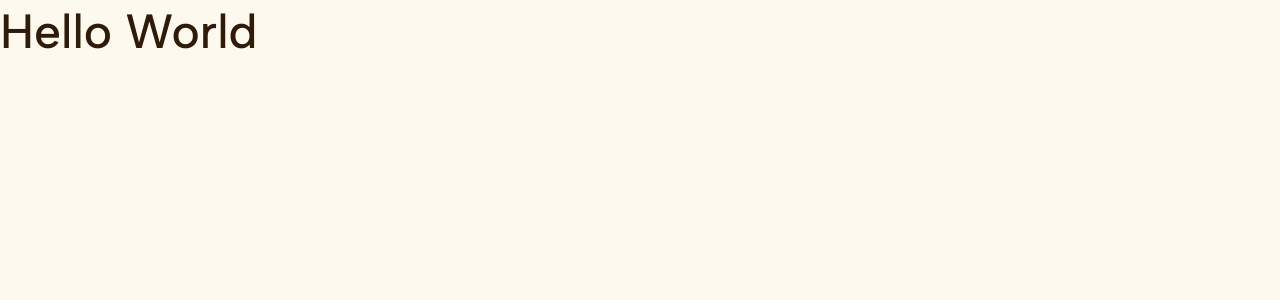
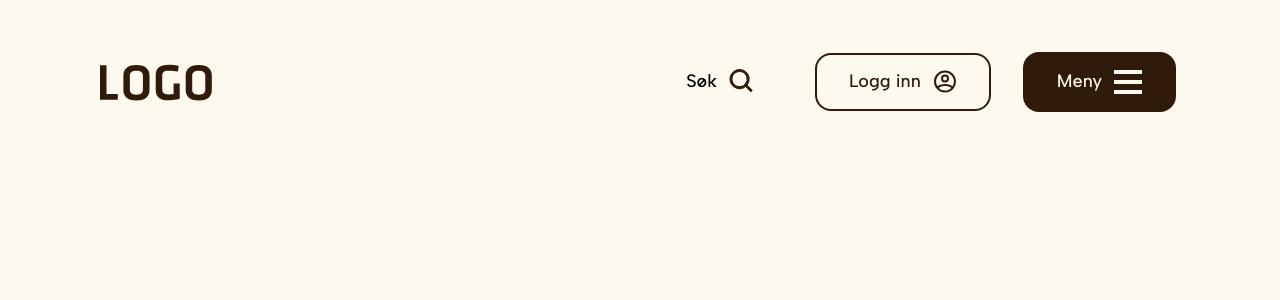
Before and after one commit to danielacb/challenge_forestry, a React (Vite) app: page / in a window 1280 px wide. Shown: the top 300 px of the page. Built offline with nearby package versions, Linux system fonts and the light colour scheme.

Commit message:
create Header component

```diff
--- a/src/App.tsx
+++ b/src/App.tsx
@@ -1,5 +1,11 @@
+import Header from './components/Header'
+
 function App() {
-  return <h1>Hello World</h1>
+  return (
+    <>
+      <Header />
+    </>
+  )
 }
 
 export default App
--- /dev/null
+++ b/src/components/Header/Menu/Megamenu/Megamenu.tsx
@@ -0,0 +1,67 @@
+import Button from '../../../Button'
+import Grid from '../../../Grid'
+import ArrowIcon from '../../../Icons/Arrow'
+import ProfileIcon from '../../../Icons/Profile'
+import { topLinks, bottomLinks } from './links'
+
+import styles from './styles.module.scss'
+
+type Props = {
+  isOpen: boolean
+  closeMenu: () => void
+}
+
+export default function Megamenu({ isOpen, closeMenu }: Props) {
+  return (
+    <div className={`${styles.megamenu} ${isOpen ? styles.open : `closed`}`}>
+      <div className={styles.overlay} />
+      <div className={styles.content}>
+        <Grid>
+          <div className={styles.buttonContainer}>
+            <Button onClick={closeMenu} icon={<MenuIconClose />}>
+              Lukk
+            </Button>
+          </div>
+          <div className={styles.menusContainer}>
+            {topLinks.map((links) => (
+              <nav key={links.baseLink} className={styles.menu}>
+                <li>
+                  <a href="#" className={styles.baseMenuLink}>
+                    {links.baseLink}
+                    <ArrowIcon size="36" />
+                  </a>
+                </li>
+                {links.links.map((link) => (
+                  <li key={link}>
+                    <a href="#">{link}</a>
+                  </li>
+                ))}
+              </nav>
+            ))}
+            <nav className={styles.nav}>
+              {bottomLinks.map((link) => (
+                <a href="#" key={link} className={styles.baseMenuLink}>
+                  {link}
+                  <ArrowIcon size="36" />
+                </a>
+              ))}
+            </nav>
+            <div className={styles.loginButton}>
+              <Button variant="secondary" icon={<ProfileIcon />}>
+                Logg inn
+              </Button>
+            </div>
+          </div>
+        </Grid>
+      </div>
+    </div>
+  )
+}
+
+function MenuIconClose() {
+  return (
+    <div className={styles.closeIcon}>
+      <i className={styles.line} />
+    </div>
+  )
+}
--- /dev/null
+++ b/src/components/Header/Menu/Megamenu/links.ts
@@ -0,0 +1,38 @@
+export const topLinks = [
+  {
+    baseLink: 'Skogtjenester',
+    links: [
+      'Skogbruksplanlegging',
+      'Skogsdrift, hogst og tømmersalg',
+      'Hjelp til tømmeroppgjør',
+      'Skogkultur, planting og pleie',
+      'Frivillig vern av skog',
+      'Reguleringsplan for areal',
+    ],
+  },
+  {
+    baseLink: 'Bli andelseier',
+    links: [
+      'Skogeierlag',
+      'Skogforsikring',
+      'Tømmertransport',
+      'Kartlegging av eiendom',
+    ],
+  },
+  {
+    baseLink: 'Bærekraft og miljø',
+    links: [
+      'Sertifisering av tømmer',
+      'Miljøkrav',
+      'Biologisk mangfold',
+      'Skog og klima',
+    ],
+  },
+]
+
+export const bottomLinks = [
+  'Finn din skogbruksleder',
+  'Om Allskog',
+  'Arrangementer',
+  'Aktuelt',
+]
--- /dev/null
+++ b/src/components/Header/Menu/Megamenu/styles.module.scss
@@ -0,0 +1,184 @@
+@import '/src/styles/breakpoints.scss';
+
+.megamenu {
+  width: 100%;
+  height: 0;
+  opacity: 0;
+  transition: 0.5s;
+  pointer-events: none;
+  background-color: var(--green-200);
+
+  position: absolute;
+  top: 0;
+  left: 0;
+  z-index: 100;
+}
+
+.open {
+  pointer-events: auto;
+  height: auto;
+  min-height: 100vh;
+  opacity: 1;
+}
+
+.buttonContainer {
+  padding: 48px 0;
+  width: 100%;
+  grid-column: 1 / -1;
+
+  button {
+    width: 110px;
+  }
+}
+
+.menusContainer {
+  grid-column: 2 / -1;
+  display: grid;
+  gap: var(--x-large);
+  row-gap: var(--space-x-large);
+  width: calc(100% - var(--space-x-large));
+}
+
+.menu {
+  text-align: left;
+
+  li + li {
+    max-width: 237px;
+    margin-top: var(--space-medium);
+  }
+}
+
+.baseMenuLink {
+  font-size: 1.25rem;
+  text-decoration: underline;
+  text-underline-offset: 25%;
+  text-decoration-thickness: 2px;
+  position: relative;
+  display: inline-block;
+
+  svg {
+    position: absolute;
+    top: 50%;
+    opacity: 0;
+    right: -48px;
+    margin-top: 2px;
+    transition: 0.4s;
+    transform: translateY(-50%);
+    z-index: -1;
+  }
+}
+
+.nav {
+  grid-column: 1 / -2;
+  text-align: left;
+
+  a {
+    display: block;
+    margin-bottom: var(--space-small);
+    width: max-content;
+  }
+}
+
+.loginButton {
+  text-align: left;
+  margin-top: -24px;
+  margin-bottom: var(--space-xx-large);
+}
+
+.closeIcon {
+  display: inline-flex;
+  align-items: center;
+  justify-content: center;
+  vertical-align: middle;
+
+  margin-left: 12px;
+  width: 20px;
+  height: 20px;
+
+  position: relative;
+  transform: rotate(45deg) translate(-2px, 1px);
+}
+
+.line {
+  width: 100%;
+  height: 3.5px;
+  background-color: var(--white);
+
+  &::before {
+    content: '';
+    position: absolute;
+    height: 20px;
+    width: 3.5px;
+    background-color: var(--white);
+    top: 0;
+    left: 50%;
+    transform: translateX(-50%);
+    transition: 0.3s;
+  }
+}
+
+@media (min-width: $desktop-breakpoint) {
+  .baseMenuLink {
+    font-size: 1.375rem;
+  }
+  .menusContainer {
+    grid-column: 2 / -3;
+    grid-template-columns: repeat(3, 1fr);
+  }
+  .nav {
+    display: grid;
+    grid-template-columns: 1fr 1fr;
+    grid-template:
+      'a a' 1fr
+      'b b' 1fr;
+    row-gap: var(--space-medium);
+
+    .baseMenuLink {
+      width: max-content;
+
+      &:nth-child(3) {
+        grid-column: 2;
+        grid-row: 1;
+      }
+    }
+  }
+
+  .buttonContainer {
+    button {
+      width: 153px;
+    }
+  }
+
+  .loginButton {
+    margin-top: 0;
+    margin-bottom: 0;
+  }
+
+  .closeIcon {
+    width: 24px;
+    height: 24px;
+  }
+
+  .line {
+    height: 4px;
+
+    &::before {
+      height: 24px;
+      width: 4px;
+    }
+  }
+}
+
+@media (hover: hover) {
+  .megamenu {
+    button:hover {
+      .line::before {
+        height: 0;
+      }
+    }
+  }
+
+  .baseMenuLink:hover svg {
+    opacity: 1;
+  }
+}
--- /dev/null
+++ b/src/components/Header/Menu/index.tsx
@@ -0,0 +1,31 @@
+import { useState } from 'react'
+import Megamenu from './Megamenu/Megamenu'
+import Button from '../../Button'
+
+import styles from './styles.module.scss'
+
+export default function Menu() {
+  const [isMenuOpen, setIsMenuOpen] = useState(false)
+  return (
+    <div className={styles.wrapper}>
+      <Megamenu isOpen={isMenuOpen} closeMenu={() => setIsMenuOpen(false)} />
+      <Button
+        variant="primary"
+        icon={<MenuIconHamburger />}
+        onClick={() => setIsMenuOpen(!isMenuOpen)}
+      >
+        Meny
+      </Button>
+    </div>
+  )
+}
+
+function MenuIconHamburger() {
+  return (
+    <div className={styles.hamburguer}>
+      <i className={styles.line} />
+      <i className={styles.line} />
+      <i className={styles.line} />
+    </div>
+  )
+}
--- /dev/null
+++ b/src/components/Header/Menu/styles.module.scss
@@ -0,0 +1,52 @@
+@import '/src/styles/breakpoints.scss';
+
+.wrapper {
+  display: inline-block;
+}
+
+.hamburguer {
+  display: inline-block;
+  vertical-align: middle;
+  margin-left: 12px;
+  width: 22px;
+  height: 20px;
+  display: inline-flex;
+  flex-direction: column;
+  justify-content: space-between;
+  align-items: center;
+}
+
+.line {
+  display: block;
+  width: 100%;
+  height: 3.5px;
+  background-color: var(--white);
+  transition: 0.4s;
+}
+
+@media (min-width: $desktop-breakpoint) {
+  .hamburguer {
+    width: 28px;
+    height: 24px;
+  }
+  .line {
+    height: 4px;
+  }
+}
+
+@media (hover: hover) {
+  .wrapper {
+    button:hover {
+      background-color: var(--black);
+      color: var(--white);
+
+      .line:first-of-type {
+        width: 7px;
+      }
+
+      .line:nth-child(2) {
+        width: 16px;
+      }
+    }
+  }
+}
--- /dev/null
+++ b/src/components/Header/index.tsx
@@ -0,0 +1,26 @@
+import Button from '../Button'
+import Grid from '../Grid'
+import ProfileIcon from '../Icons/Profile'
+import Menu from './Menu'
+import styles from './styles.module.scss'
+
+export default function Header() {
+  return (
+    <header className={styles.wrapper}>
+      <Grid>
+        <a className={styles.link} href="/">
+          <img className={styles.logo} src="/logo.svg" alt="Logo" />
+        </a>
+        <div className={styles.buttonsContainer}>
+          <Button variant="search" onClick={() => console.log('click')}>
+            Søk
+          </Button>
+          <Button variant="secondary" icon={<ProfileIcon />}>
+            Logg inn
+          </Button>
+          <Menu />
+        </div>
+      </Grid>
+    </header>
+  )
+}
--- /dev/null
+++ b/src/components/Header/styles.module.scss
@@ -0,0 +1,51 @@
+@import '/src/styles/breakpoints.scss';
+
+.wrapper {
+  padding: 48px 0;
+}
+
+.link {
+  width: 100px;
+  align-self: center;
+}
+
+.logo {
+  height: 18px;
+}
+
+.buttonsContainer {
+  width: 100%;
+  align-self: center;
+  justify-self: end;
+  grid-column: 2 / -1;
+  text-align: right;
+
+  & > button:nth-child(1),
+  & > button:nth-child(2) {
+    display: none;
+  }
+
+  button + button,
+  button + div {
+    margin-left: var(--space-medium);
+  }
+}
+
+@media (min-width: $desktop-breakpoint) {
+  .link {
+    width: 200px;
+  }
+
+  .logo {
+    height: 37px;
+  }
+
+  .buttonsContainer {
+    grid-column: 6 / -1;
+
+    & > button:nth-child(1),
+    & > button:nth-child(2) {
+      display: inline-block;
+    }
+  }
+}
--- a/src/styles/globals.scss
+++ b/src/styles/globals.scss
@@ -119,6 +119,19 @@ h5,
   font-size: 1rem;
 }
 
+a {
+  color: inherit;
+  font-size: 1rem;
+  text-decoration: none;
+}
+
+ul,
+ol,
+menu {
+  list-style: none;
+  padding-left: 0;
+}
+
 @media (min-width: $mobile-breakpoint) {
   h1 {
     font-size: 2.25rem;
@@ -155,4 +168,15 @@ h5,
   .subheading {
     font-size: 1.25rem;
   }
+  a {
+    font-size: 1.125rem;
+  }
 }
+
+@media (hover: hover) {
+  a:hover {
+    text-decoration: underline;
+    text-underline-offset: 25%;
+    text-decoration-thickness: 2px;
+  }
+}
```
Also changed, not shown: public/logo.svg (added).
